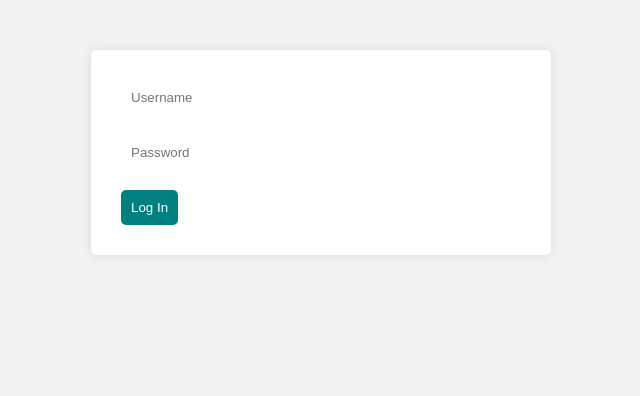
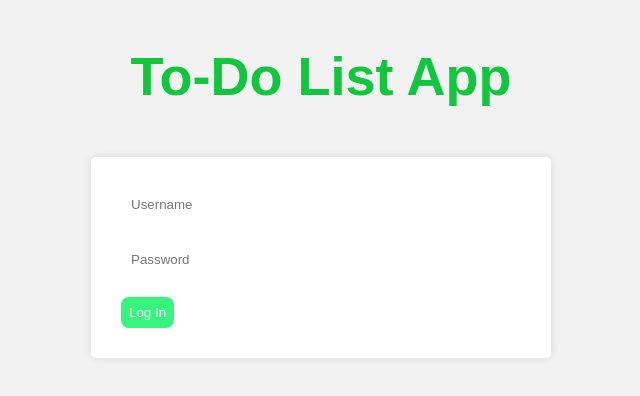
Before and after one commit to MakenaG/To-Do-app, a React (Create React App) app: page / in a window 1280 px wide. Shown: the top 396 px of the page, without its empty margins (319-959 px from the left). Built offline with nearby package versions, Linux system fonts and the light colour scheme.

Commit message:
updated css

```diff
--- a/src/components/Login.js
+++ b/src/components/Login.js
@@ -1,4 +1,5 @@
 import React, { useState } from "react";
+
 
 function Login({ handleLogin }) {
   const [username, setUsername] = useState("");
@@ -10,6 +11,9 @@ function Login({ handleLogin }) {
   };
 
   return (
+    <>
+      <h2 className="title">To-Do List App</h2>
+      {/* <p className="subtitle">Please log in to view your todos</p> */}
       <form onSubmit={handleSubmit}>
         <input
           type="text"
@@ -23,8 +27,9 @@ function Login({ handleLogin }) {
           value={password}
           onChange={(event) => setPassword(event.target.value)}
         />
-      <button type="submit">Log In</button>
+        <button type="submit" className="login-btn">Log In</button>
       </form>
+    </>
   );
 }
 
--- a/src/components/styles.css
+++ b/src/components/styles.css
@@ -5,7 +5,7 @@ body {
   padding: 0;
   background-color: #f2f2f2;
 }
-  header {
+  .header {
     background-color: #008080;
     color: #ad2828;
     font-size: 30px;
@@ -15,12 +15,12 @@ body {
     text-align: center;
   }
 
-  header h1 {
+  .header h1 {
     font-size: 36px;
     margin: 0;
   }
 
-  header button:hover {
+  .header button:hover {
     background-color: #008080;
     color: #fff;
   }
@@ -41,9 +41,19 @@ body {
     padding: 30px;
   }
 
-  form h2 {
-    font-size: 24px;
+  .h2 {
+    font-size: 34px;
     margin-bottom: 20px;
+
+  }
+
+  .title {
+    font-size: 54px;
+    font-weight: bold;
+    margin-bottom: 16px;
+    color: #0fc63d;
+    text-align: center;
+    animation: alternate-reverse;
   }
 
   form label {
@@ -61,7 +71,7 @@ body {
     margin-bottom: 20px;
   }
 
- form button[type="submit"] {
+ .form button[type="submit"] {
     padding: 10px;
     background-color: #008080;
     color: #fff;
@@ -71,7 +81,7 @@ body {
     transition: all 0.3s ease-in-out;
   }
 
-  form button[type="submit"]:hover {
+  .form button[type="submit"]:hover {
     background-color: #006666;
   }
 
@@ -102,7 +112,7 @@ body {
 
   input[type="checkbox"] {margin-right:.5rem}
 
-  button {padding:.5rem;background-color:#f44336;color:#fff;border:none;border-radius:.5rem;cursor:pointer;transition:.3s ease-in-out}
+  button {padding:.5rem;background-color:#36f47c;color:#fff;border:none;border-radius:.5rem;cursor:pointer;transition:.3s ease-in-out}
 
   button:hover {background-color:#d32f2f}
 
```
Lines whose indentation alone changed are shown as unchanged.
